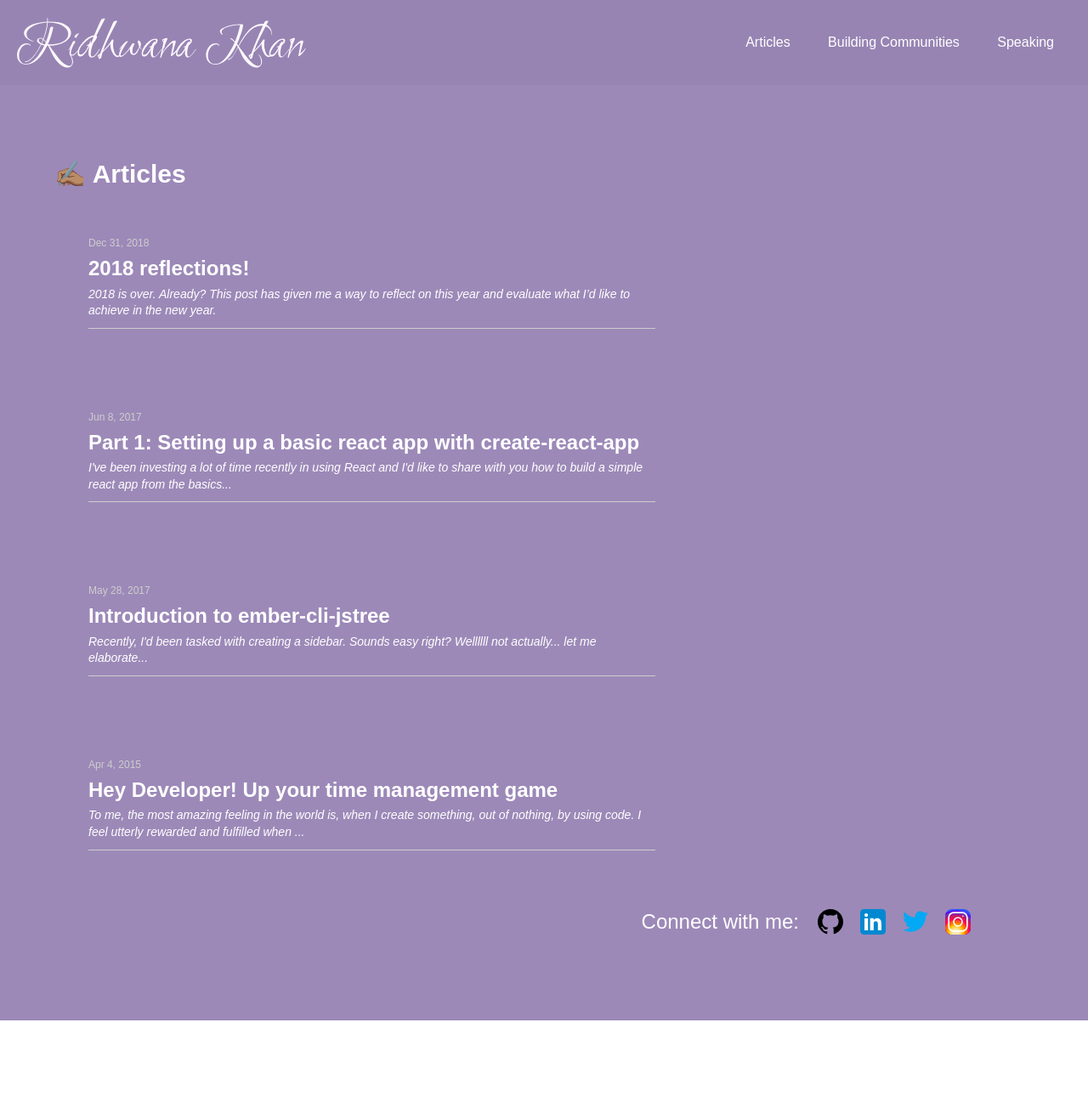
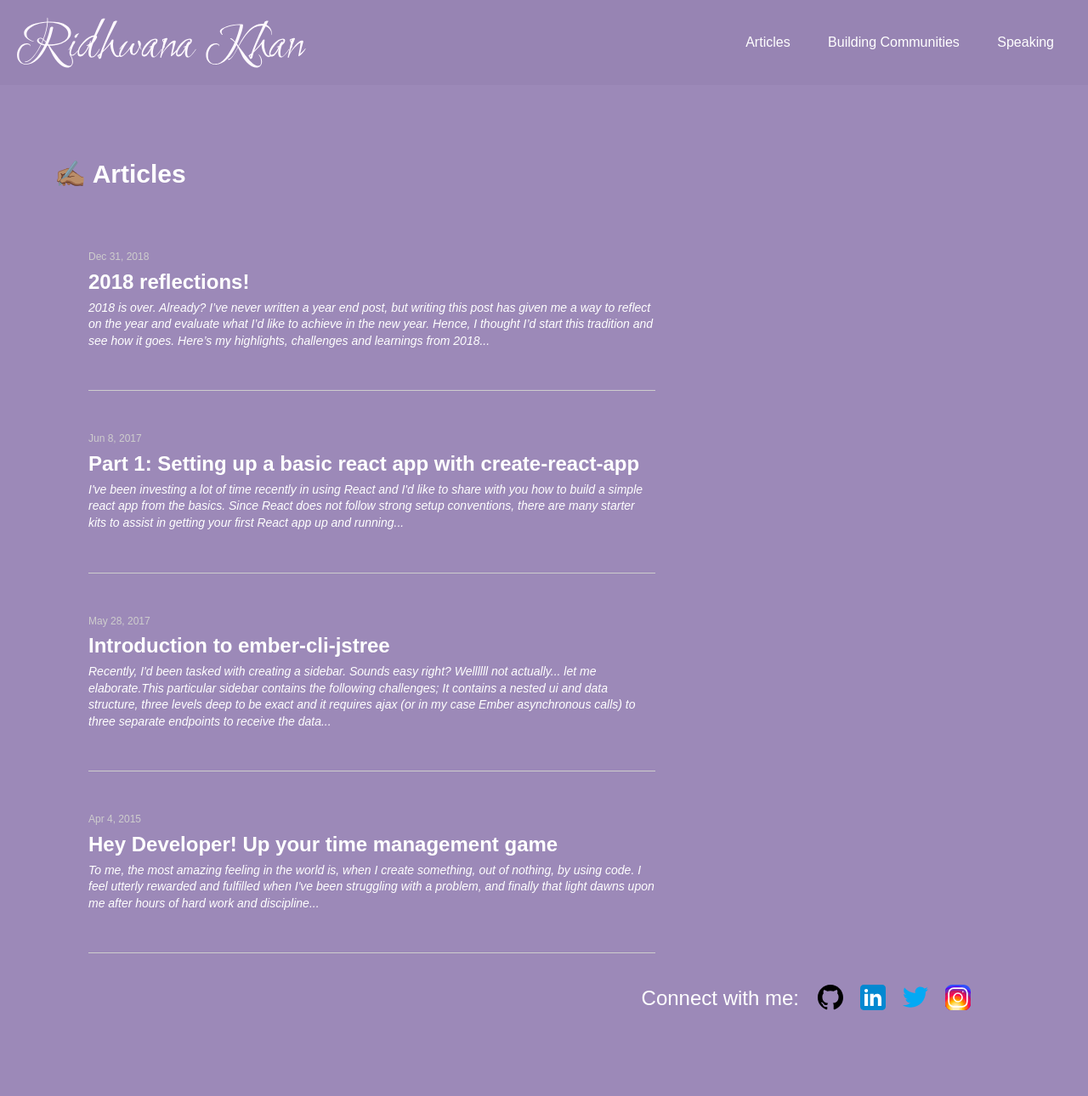
Before and after one commit to Ridhwana/Ridhwana.github.io, a Jekyll site: the page built from blog.md, in a window 1280 px wide. Shown: the whole page at 85% size. Built offline with Jekyll 4.4.1, drawn with Linux system fonts in a browser that asks for light colours; before the commit the page ends 1201 px from its top, so only the background shows below that.

Commit message:
feat: style the articles

```diff
--- a/_posts/articles/2015-04-04-hey-developer!-up-your-time-management-game.md
+++ b/_posts/articles/2015-04-04-hey-developer!-up-your-time-management-game.md
@@ -7,7 +7,7 @@ comments: false
 keywords: "time management"
 reading_time: '5 min'
 show_excerpts: true
-excerpt: "To me, the most amazing feeling in the world is, when I create something, out of nothing, by using code.  I feel utterly rewarded and fulfilled when ..."
+excerpt: "To me, the most amazing feeling in the world is, when I create something, out of nothing, by using code.  I feel utterly rewarded and fulfilled when I've been struggling with a problem, and finally that light dawns upon me after hours of hard work and discipline..."
 categories: articles
 ---
 
--- a/_posts/articles/2017-05-28-introduction-to-ember-cli-js-tree.md
+++ b/_posts/articles/2017-05-28-introduction-to-ember-cli-js-tree.md
@@ -7,7 +7,8 @@ comments: false
 keywords: "ember"
 reading_time: '10 min'
 show_excerpts: true
-excerpt: "Recently, I'd been tasked with creating a sidebar. Sounds easy right? Wellllll not actually... let me elaborate..."
+excerpt: "Recently, I'd been tasked with creating a sidebar. Sounds easy right? Wellllll not actually... let me elaborate.This particular sidebar contains the following challenges;
+It contains a nested ui and data structure, three levels deep to be exact and it requires ajax (or in my case Ember asynchronous calls) to three separate endpoints to receive the data..."
 categories: articles
 ---
 
--- a/_posts/articles/2017-06-08-Part-1-basic-react-app-with-create-react-app.md
+++ b/_posts/articles/2017-06-08-Part-1-basic-react-app-with-create-react-app.md
@@ -7,7 +7,7 @@ comments: false
 keywords: "react"
 reading_time: '5 min'
 show_excerpts: true
-excerpt: "I've been investing a lot of time recently in using React and I'd like to share with you how to build a simple react app from the basics..."
+excerpt: "I've been investing a lot of time recently in using React and I'd like to share with you how to build a simple react app from the basics. Since React does not follow strong setup conventions, there are many starter kits to assist in getting your first React app up and running..."
 categories: articles
 ---
 
--- a/_posts/articles/2018-12-26-2018-reflections.html
+++ b/_posts/articles/2018-12-26-2018-reflections.html
@@ -7,7 +7,7 @@ comments: false
 keywords: "reflections"
 reading_time: '5 min'
 show_excerpts: true
-excerpt: "2018 is over. Already? This post has given me a way to reflect on this year and evaluate what I’d like to achieve in the new year."
+excerpt: "2018 is over. Already? I’ve never written a year end post, but writing this post has given me a way to reflect on the year and evaluate what I’d like to achieve in the new year. Hence, I thought I’d start this tradition and see how it goes.  Here’s my highlights, challenges and learnings from 2018..."
 categories: articles
 ---
 
--- a/css/_sass/blog.sass
+++ b/css/_sass/blog.sass
@@ -2,18 +2,16 @@
   list-style: none
   display: grid
   grid-template-columns: 1fr
-  grid-gap: 2em
 
   @include media-query($mobile-large)
     padding: 0
 
 .article__item
-  margin: 2em 0
+  padding: 3em 0
   border-bottom: 1px solid #cecdcd
   max-width: 60%
-  padding-bottom: 10px
 
-  @include media-query($mobile-large)
+  @include media-query($tablet)
     max-width: 100%
 
 .article-item__detail--date
```
